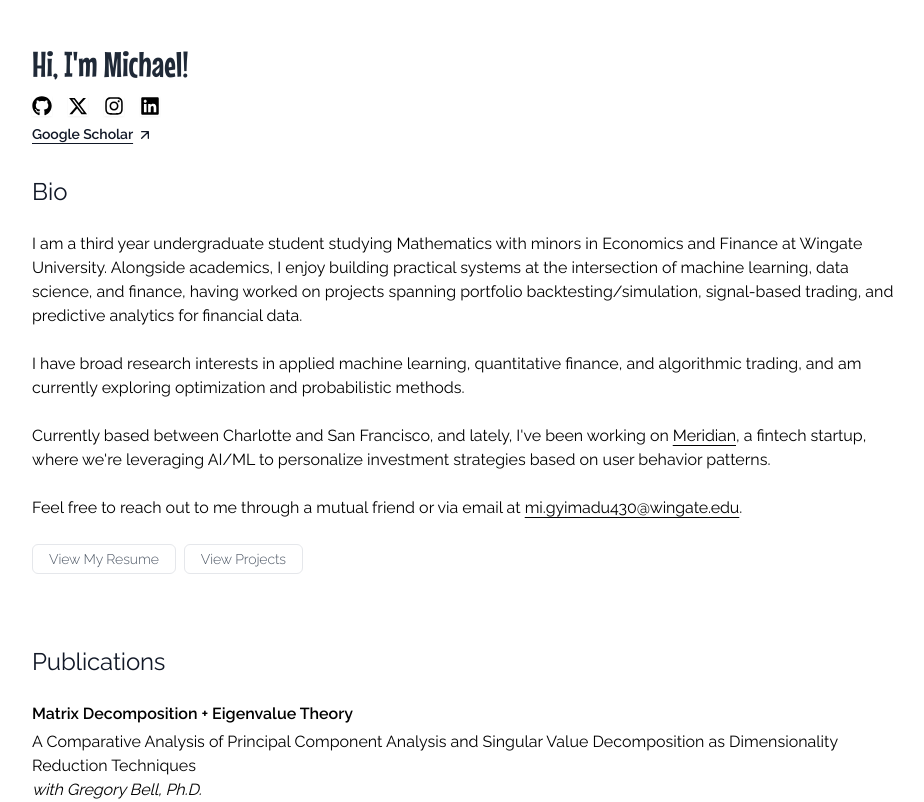
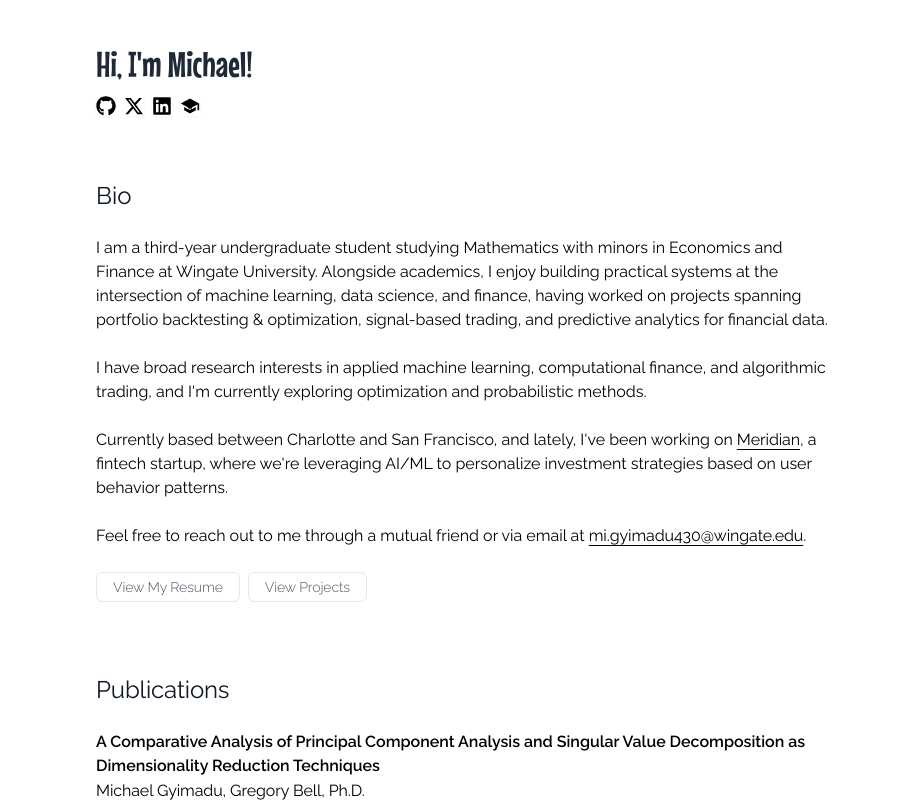
Before and after one commit to gyimadu/portfolio, a Next.js app: page / in a window 1280 px wide. Shown: the part 180-982 px from the top of the page, without its empty margins (176-1100 px from the left). Built offline with nearby package versions, Linux system fonts and the light colour scheme; a web font is replaced by a local one.

Commit message:
minor updates

```diff
--- a/src/app/page.tsx
+++ b/src/app/page.tsx
@@ -25,7 +25,7 @@ export default function Home() {
       <div className="md:hidden">
         <NeuralNetworkBall />
       </div>
-      <main className="max-w-4xl mx-auto px-6 md:px-4 py-10 md:pb-8 md:-pt-20">
+      <main className="max-w-3xl mx-auto px-6 md:px-4 py-10 md:pb-8 md:-pt-20">
         <section className="mb-12">
           <div className="mb-2">
             <div className="flex flex-col lg:flex-col lg:gap-10">
@@ -33,7 +33,7 @@ export default function Home() {
                 <div className='text-3xl md:text-4xl mb-3 md:mb-3 text-gray-800 font-mouse'>
                   Hi, I&apos;m Michael!
                 </div>
-                <div className="flex justify-start gap-4 md:gap-4 mb-2">
+                <div className="flex justify-start gap-4 md:gap-2 mb-16">
                   <a
                     href="https://github.com/gyimadu"
                     target="_blank"
@@ -52,7 +52,7 @@ export default function Home() {
                   >
                     <FaXTwitter className="w-4 md:w-5 h-4 md:h-5" />
                   </a>
-                  <a
+                  {/* <a
                     href="https://instagram.com/gyimadu_"
                     target="_blank"
                     rel="noopener noreferrer"
@@ -60,7 +60,7 @@ export default function Home() {
                     aria-label="Instagram Profile"
                   >
                     <FaInstagram className="w-4 md:w-5 h-4 md:h-5" />
-                  </a>
+                  </a> */}
                   <a
                     href="https://linkedin.com/in/michael-gyimadu"
                     target="_blank"
@@ -70,26 +70,31 @@ export default function Home() {
                   >
                     <FaLinkedin className="w-4 md:w-5 h-4 md:h-5" />
                   </a>
-                </div>
                   <a
                     href="https://scholar.google.com/citations?hl=en&authuser=1&user=DAStgxcAAAAJ"
                     target="_blank"
                     rel="noopener noreferrer"
-                  className="block text-gray-900 hover:text-gray-600 font-extrabold text-xs md:text-sm mb-8"
+                    className="text-black hover:bg-gray-100 text-center transition-all shadow-sm hover:shadow-md"
                     aria-label="Google Scholar Profile"
                   >
-                  <span className='underline underline-offset-4 decoration-1'>Google Scholar</span><span className="ml-1"><svg className="inline w-4 h-4 group-hover:text-blue-700 transition-colors" fill="none" stroke="currentColor" strokeWidth="2" viewBox="0 0 24 24"><path strokeLinecap="round" strokeLinejoin="round" d="M7 17L17 7M7 7h10v10" /></svg></span>
+                    <svg className="w-4 md:w-5 h-4 md:h-5" viewBox="0 0 24 24" fill="currentColor">
+                      {/* Graduation Cap */}
+                      <path d="M12 3L1 9l11 6l9-4.91V17h2V9M5 13.18v4L12 21l7-3.82v-4L12 17l-7-3.82Z"/>
+                      {/* Letter G */}
+                      <text x="12" y="16" textAnchor="middle" fontSize="8" fill="currentColor" fontWeight="bold">g</text>
+                    </svg>
                   </a>
+                </div>
                 <div className='text-base md:text-2xl font-medium leading-normal mb-6'>
                   Bio
                 </div>
                 <div className='text-black text-base md:text-base leading-normal font-semibold mb-6'>
-                   I am a third year undergraduate student studying Mathematics with minors in Economics and Finance at Wingate University.
+                   I am a third-year undergraduate student studying Mathematics with minors in Economics and Finance at Wingate University.
                    Alongside academics, I enjoy building practical systems at the intersection of machine learning, data science, and finance,
-                   having worked on projects spanning portfolio backtesting/simulation, signal-based trading, and predictive analytics for financial data.
+                   having worked on projects spanning portfolio backtesting & optimization, signal-based trading, and predictive analytics for financial data.
                 </div>
                 <div className='text-black text-base md:text-base leading-normal font-semibold mb-6'>
-                  I have broad research interests in applied machine learning, quantitative finance, and algorithmic trading, and am currently exploring optimization and probabilistic methods.
+                  I have broad research interests in applied machine learning, computational finance, and algorithmic trading, and I&apos;m currently exploring optimization and probabilistic methods.
                 </div>
                 <div className='text-black text-base md:text-base leading-normal font-semibold mb-6'>
                   Currently based between Charlotte and San Francisco, and lately, I&apos;ve been working on <span className='underline underline-offset-4 decoration-1'><Link href="https://bull-app.vercel.app" target="_blank" rel="noopener noreferrer">Meridian</Link></span>, a fintech startup, where we&apos;re leveraging AI/ML to personalize investment strategies based on user behavior patterns.
@@ -117,12 +122,12 @@ export default function Home() {
 
                 {/* Selected Papers Section */}
                 <div className="mb-8 mt-10">
-                  <div className="font-bold mb-6 text-gray-900" style={{ fontFamily: 'Courier New, sans-serif' }}>
+                  <div className="mb-6 text-gray-900" style={{ fontFamily: 'Raleway, sans-serif' }}>
                     <p className='text-base md:text-2xl font-medium'>Publications</p>
                   </div>
                   <div className="">
-                    <div className="text-base md:text-base font-extrabold mb-1 text-black">Matrix Decomposition + Eigenvalue Theory</div>
-                    <div className="text-black font-semibold text-base leading-normal md:text-base mb-2">A Comparative Analysis of Principal Component Analysis and Singular Value Decomposition as Dimensionality Reduction Techniques<br/><span className='italic'>with Gregory Bell, Ph.D.</span></div>
+                    {/* <div className="text-base md:text-base font-extrabold mb-1 text-black">Matrix Decomposition + Eigenvalue Theory</div> */}
+                    <div className="text-black text-base font-extrabold leading-relaxed md:text-base mb-2">A Comparative Analysis of Principal Component Analysis and Singular Value Decomposition as Dimensionality Reduction Techniques<br/><span className='font-normal leading-relaxed'>Michael Gyimadu, Gregory Bell, Ph.D.</span></div>
                       <a
                         href="https://arxiv.org/abs/2506.16663"
                         target="_blank"
@@ -135,7 +140,7 @@ export default function Home() {
                 </div>
                 {/* Past + Ongoing Projects Section */}
                 <div className="mb-8 mt-10">
-                  <div className="mb-6 text-gray-900" style={{ fontFamily: 'Courier New, sans-serif' }}>
+                  <div className="mb-6 text-gray-900" style={{ fontFamily: 'Raleway, sans-serif' }}>
                     <p className='text-base md:text-2xl font-medium'>Past + Ongoing Projects</p>
                   </div>
                   <div className="space-y-4">
```
Lines whose indentation alone changed are shown as unchanged.
